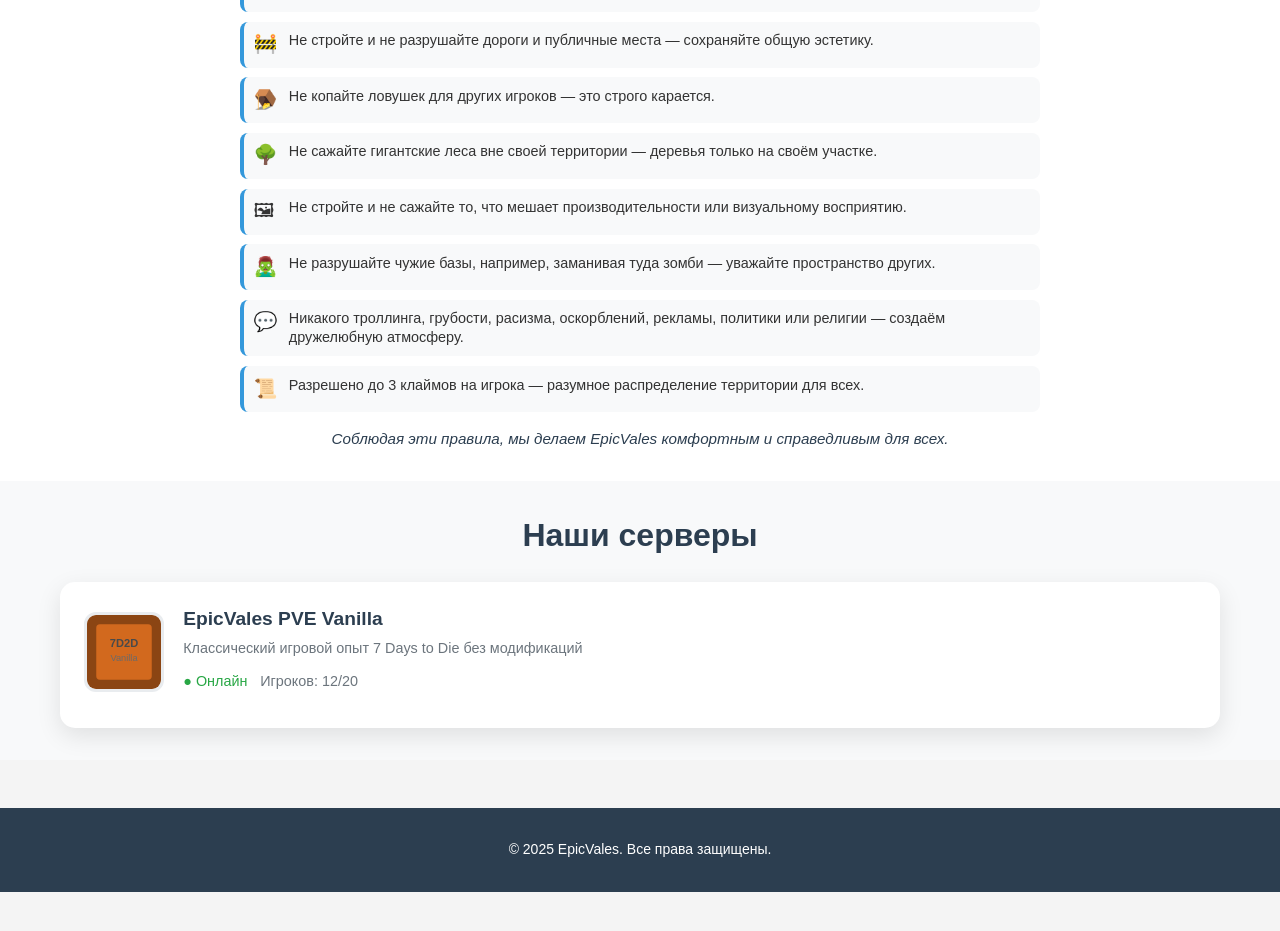
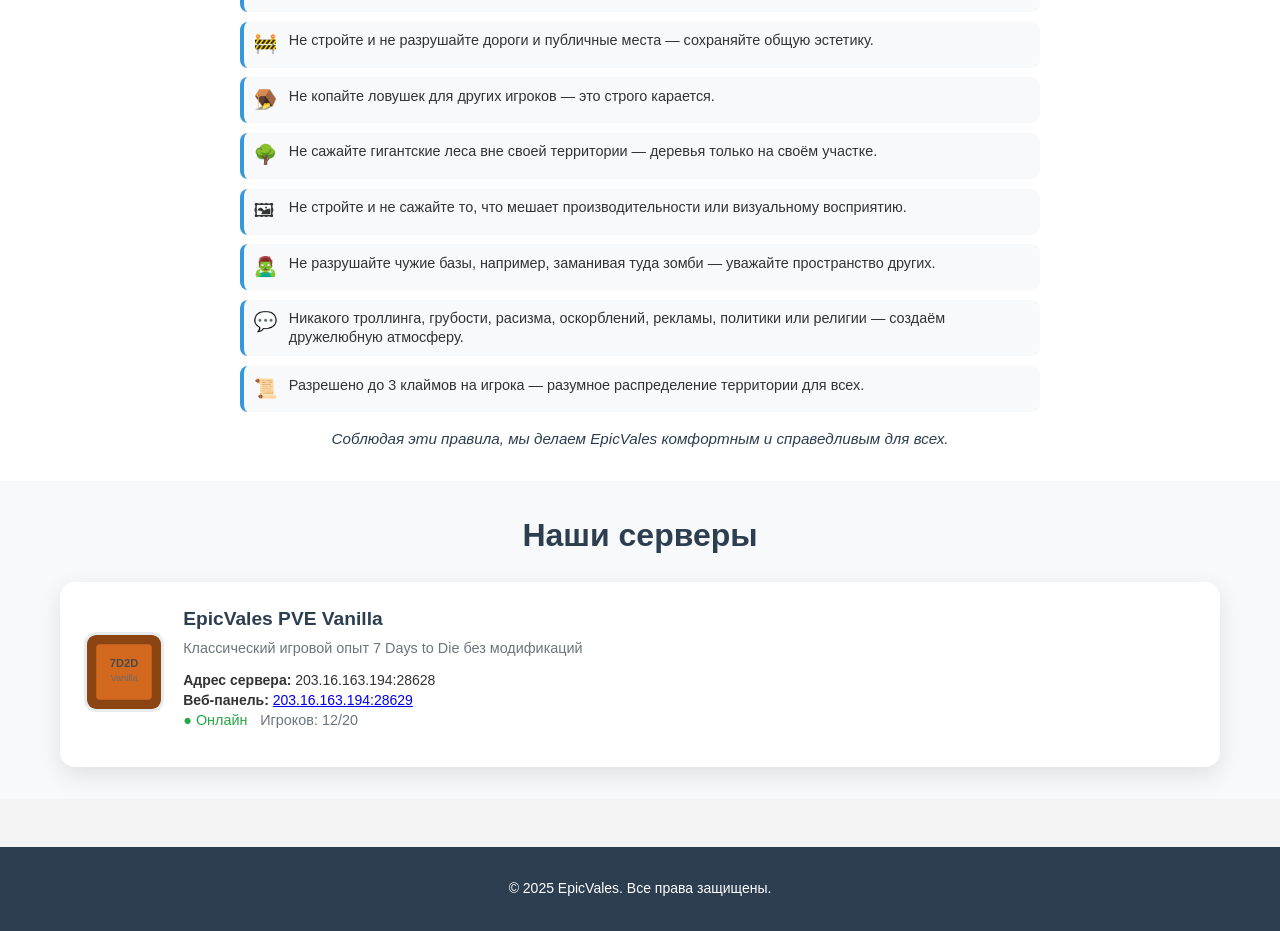
Before and after one commit to alekho77/7d2d-servers, a Jekyll site: the page docs/index.html, which Jekyll copies as it is, in a window 1280 px wide. Shown: the part 459-1390 px from the top of the page. Built offline with Jekyll 4.4.1, drawn with Linux system fonts in a browser that asks for light colours; before the commit the page ends 1351 px from its top, so only the background shows below that.

Commit message:
update server info

```diff
--- a/configs/vanilla/serverconfig.xml
+++ b/configs/vanilla/serverconfig.xml
@@ -1,7 +1,7 @@
 <ServerSettings>
   <property name="ServerName" value="EpicVales PVE Vanilla"/>
   <property name="ServerDescription" value="Ванильная игра без всяких модификаций.\nПриватное тестирование настроек сервера.\nВайп 12.08.25. Следующий обсудим в октябре."/>
-   <property name="ServerWebsiteURL" value="https://t.me/joinchat/pibPBEIhai04NDFi"/>
+  <property name="ServerWebsiteURL" value="https://alekho77.github.io/7d2d-servers/"/>
   <property name="ServerPassword" value=""/>
   <property name="ServerLoginConfirmationText" value="Добро пожаловать! У нас рады всем, кто играет честно и по-доброму. Уважайте других. Приятной игры!"/>
   <property name="Region" value="Russia"/>
@@ -15,7 +15,7 @@
   <property name="ServerReservedSlotsPermission" value="100"/>
   <property name="ServerAdminSlots" value="0"/>
   <property name="ServerAdminSlotsPermission" value="0"/>
-   <property name="WebDashboardEnabled" value="false"/>
+  <property name="WebDashboardEnabled" value="true"/>
   <property name="WebDashboardPort" value="28629"/>
   <property name="WebDashboardUrl" value=""/>
   <property name="EnableMapRendering" value="false"/>
--- a/docs/index.html
+++ b/docs/index.html
@@ -74,6 +74,10 @@
                         <div class="server-info">
                             <h3>EpicVales PVE Vanilla</h3>
                             <p>Классический игровой опыт 7 Days to Die без модификаций</p>
+                            <div class="server-connection">
+                                <strong>Адрес сервера:</strong> 203.16.163.194:28628<br>
+                                <strong>Веб-панель:</strong> <a href="http://203.16.163.194:28629" target="_blank">203.16.163.194:28629</a>
+                            </div>
                             <div class="server-details">
                                 <span class="status online">● Онлайн</span>
                                 <span class="players">Игроков: 12/20</span>
```
Lines whose indentation alone changed are shown as unchanged.
